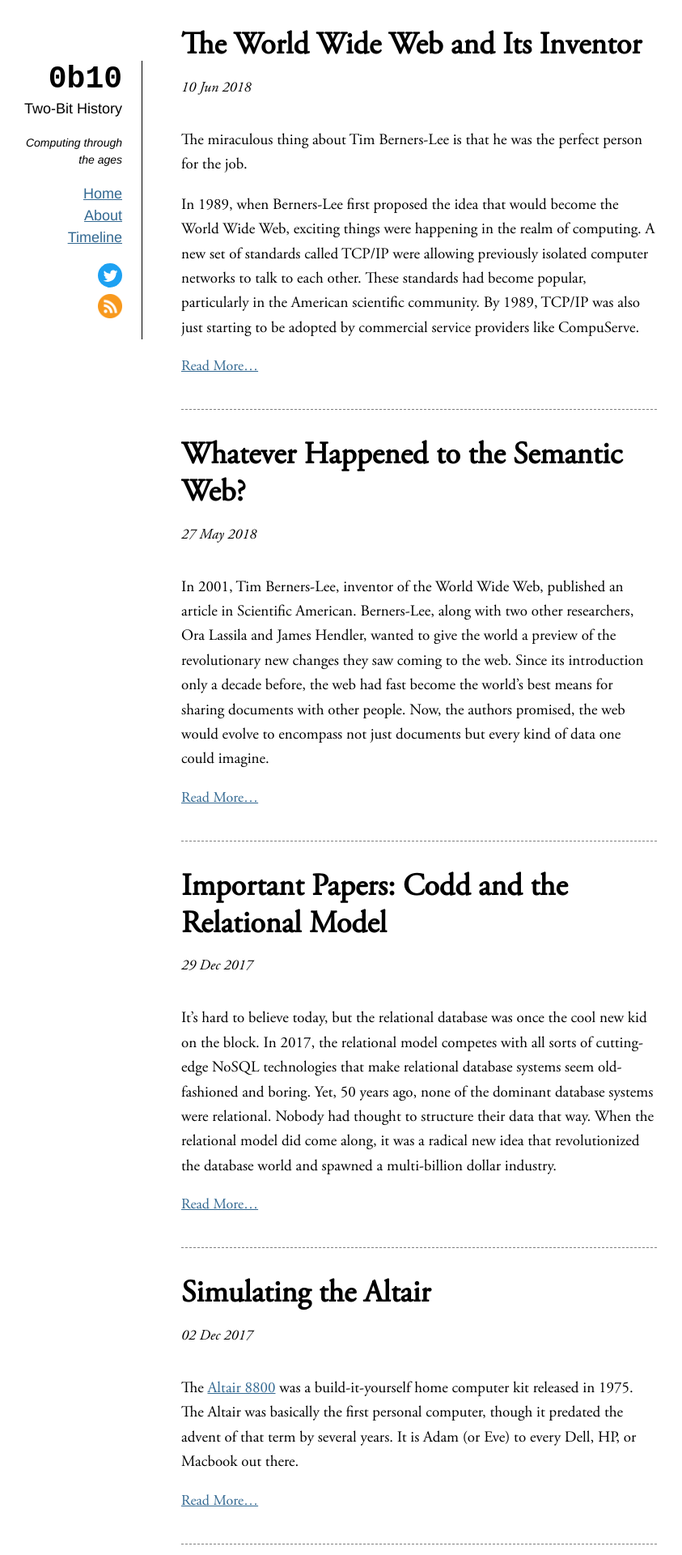
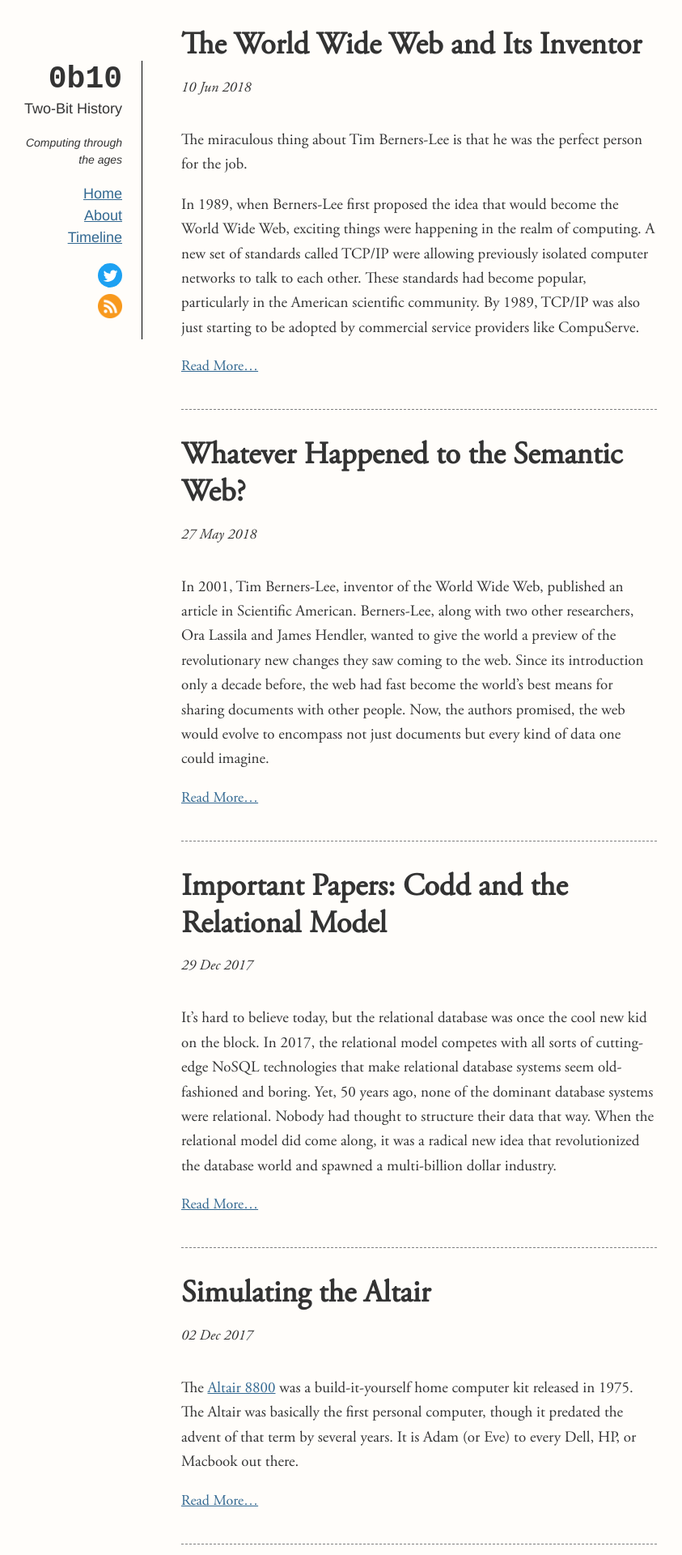
Before and after one commit to sinclairtarget/sinclairtarget.github.io, a Jekyll site: the page built from index.html, in a window 1280 px wide. Shown: the top 1920 px of the page at 81% size, without its empty margins (122-965 px from the left). Built offline with Jekyll 4.4.1, drawn with Linux system fonts in a browser that asks for light colours.

Commit message:
Font and background color tweaks for less contrast.

```diff
--- a/_sass/_colors.scss
+++ b/_sass/_colors.scss
@@ -1,3 +1,5 @@
+$font-color: #333;
+$background-color: #fffdfa;
 $pre-background-color: #fdfdfd;
 $pre-border-color: lightgray;
 $link-color: #326891; // Thanks, NYT!
--- a/css/main.scss
+++ b/css/main.scss
@@ -13,6 +13,8 @@ body {
     font-family: 'AdobeGaramond', serif;
     font-size: 1.8rem;
     line-height: 1.5;
+    color: $font-color;
+    background-color: $background-color;
 }
 
 article {
```
